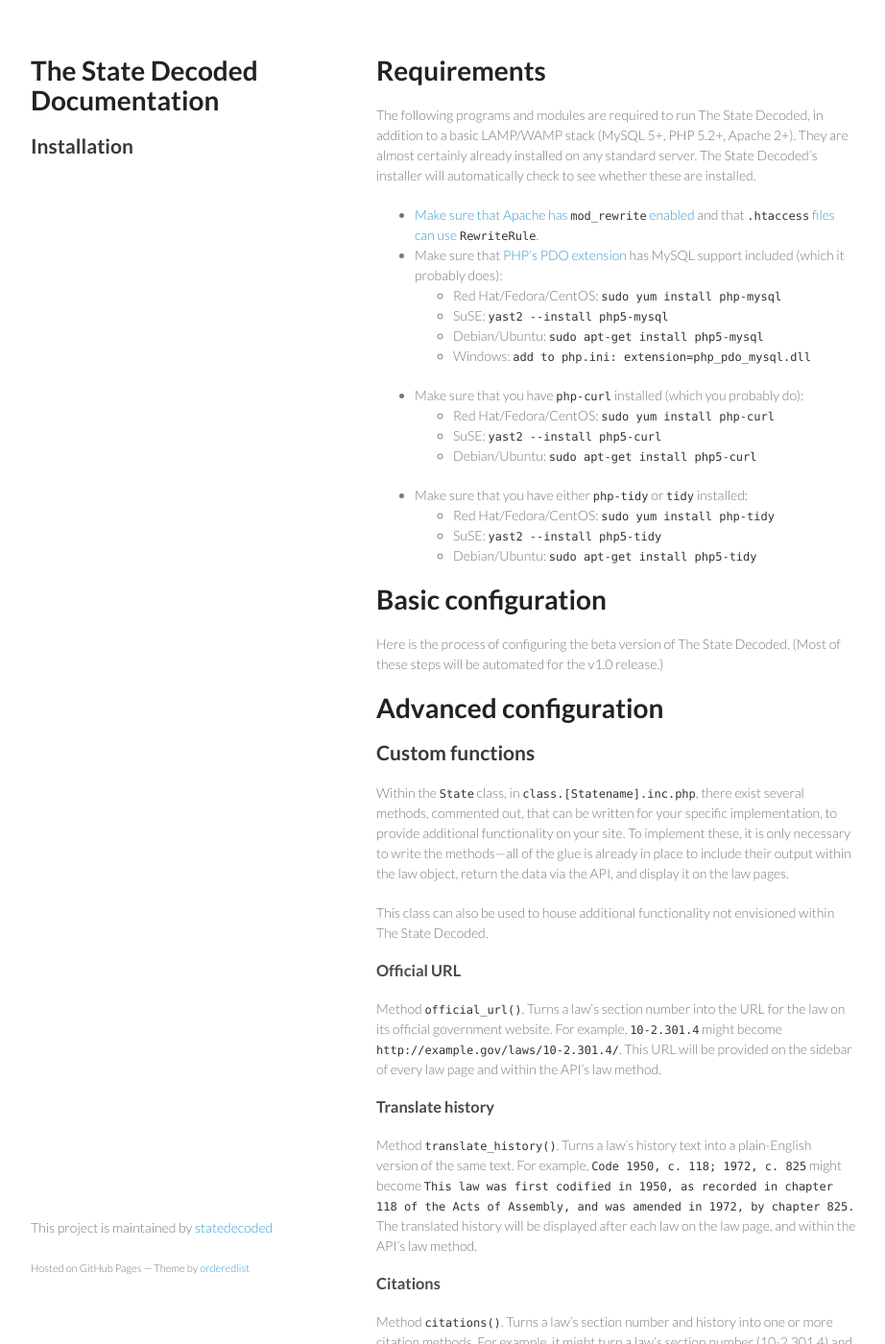
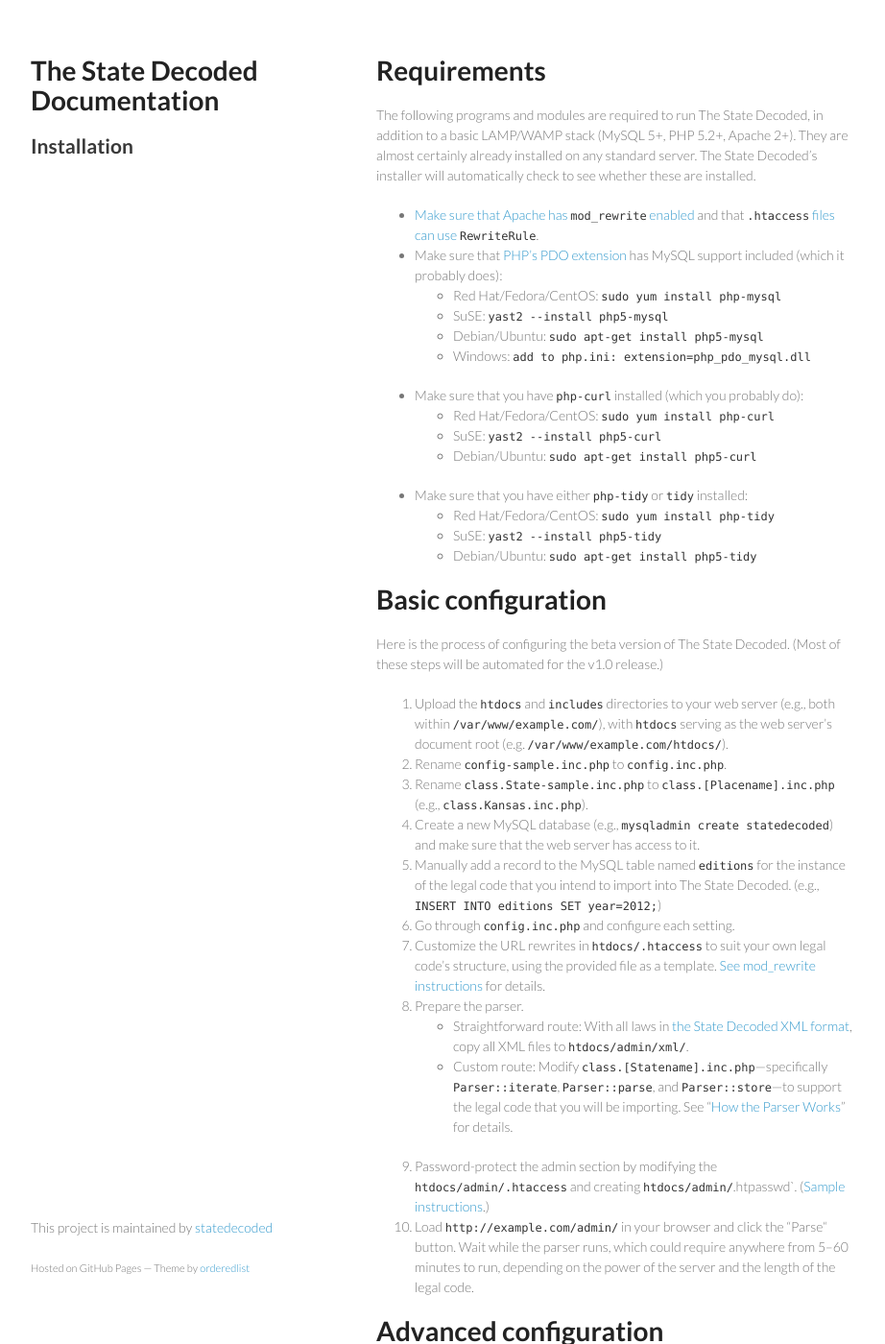
Before and after one commit to statedecoded/documentation, a Jekyll site: the page built from installation.md, in a window 1280 px wide and 1400 px high. Shown: the whole window at 96% size, without its empty margins (178-1100 px from the left). Built offline with Jekyll 4.4.1, drawn with Linux system fonts in a browser that asks for light colours.

Commit message:
Revert "Debuggin Markdown"
This reverts commit 626dbd761f1185e5a56a5f54b29b63cbeff323e3.

```diff
--- a/installation.md
+++ b/installation.md
@@ -26,6 +26,18 @@
 
 Here is the process of configuring the beta version of The State Decoded. (Most of these steps will be automated for the v1.0 release.)
 
+1. Upload the `htdocs` and `includes` directories to your web server (e.g., both within `/var/www/example.com/`), with `htdocs` serving as the web server's document root (e.g. `/var/www/example.com/htdocs/`).
+1. Rename `config-sample.inc.php` to `config.inc.php`.
+1. Rename `class.State-sample.inc.php` to `class.[Placename].inc.php` (e.g., `class.Kansas.inc.php`).
+1. Create a new MySQL database (e.g., `mysqladmin create statedecoded`) and make sure that the web server has access to it.
+1. Manually add a record to the MySQL table named `editions` for the instance of the legal code that you intend to import into The State Decoded. (e.g., `INSERT INTO editions SET year=2012;`)
+1. Go through `config.inc.php` and configure each setting.
+1. Customize the URL rewrites in `htdocs/.htaccess` to suit your own legal code's structure, using the provided file as a template. [See mod_rewrite instructions](http://httpd.apache.org/docs/current/mod/mod_rewrite.html) for details.
+1. Prepare the parser.
+	* Straightforward route: With all laws in [the State Decoded XML format](xml-format.html), copy all XML files to `htdocs/admin/xml/`.
+	* Custom route: Modify `class.[Statename].inc.php`—specifically `Parser::iterate`, `Parser::parse`, and `Parser::store`—to support the legal code that you will be importing. See "[How the Parser Works](parser.html)" for details.
+1. Password-protect the admin section by modifying the `htdocs/admin/.htaccess` and creating `htdocs/admin/`.htpasswd`. ([Sample instructions](http://www.seas.upenn.edu/cets/answers/auth-htpasswd.html).)
+1. Load `http://example.com/admin/` in your browser and click the “Parse“ button. Wait while the parser runs, which could require anywhere from 5–60 minutes to run, depending on the power of the server and the length of the legal code.
 
 
 # Advanced configuration
```
